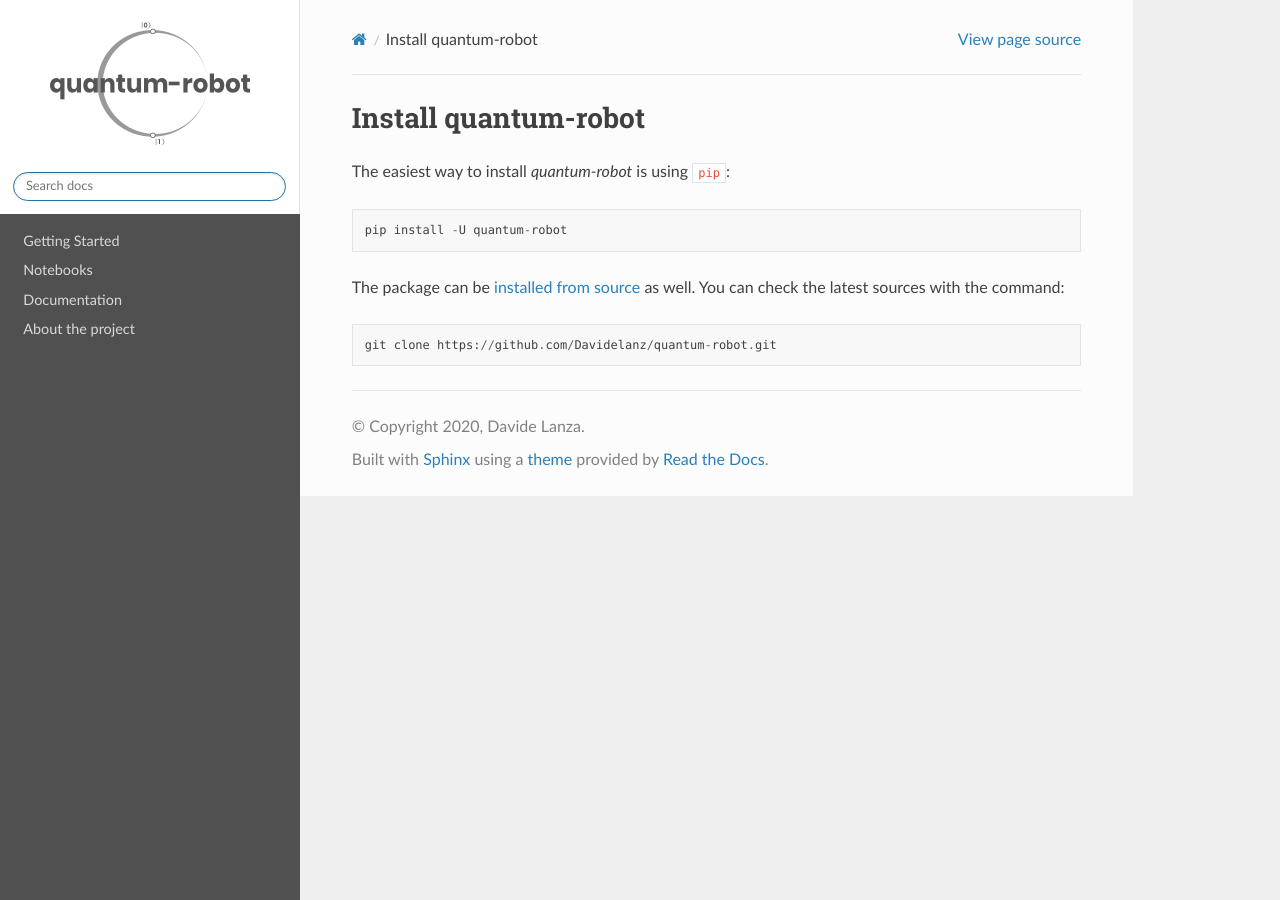
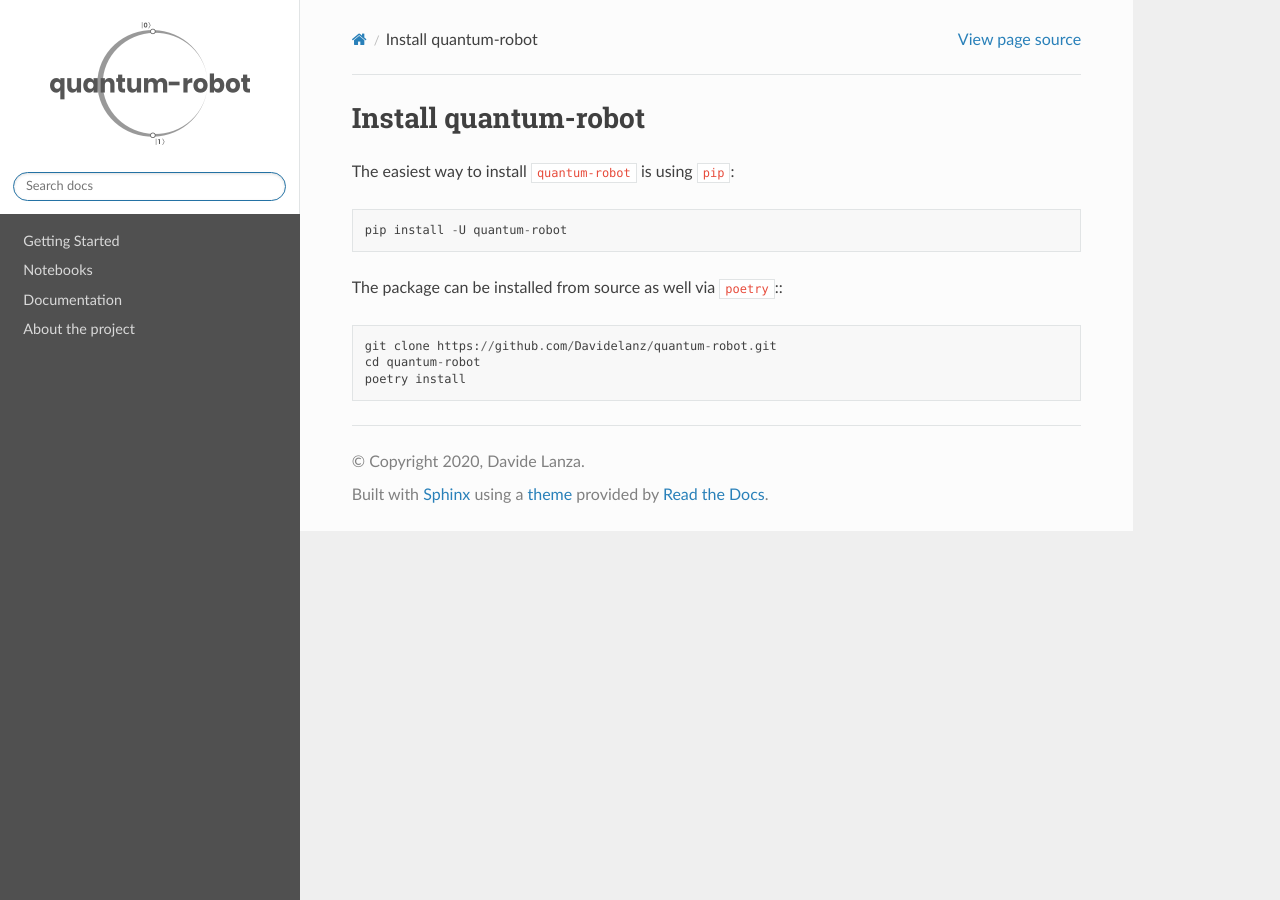
Before and after one commit to Davidelanz/quantum-robot, a Sphinx documentation site: the page built from docs/getting_started/install.rst, in a window 1280 px wide. Built offline with Sphinx 7.4.7 and the Read the Docs theme 2.0.0, drawn with Linux system fonts in a browser that asks for light colours; pages that are not in the unit, such as notebooks, are missing from menus.

Commit message:
Added poetry installation

```diff
--- a/docs/getting_started/install.rst
+++ b/docs/getting_started/install.rst
@@ -1,13 +1,14 @@
 Install quantum-robot
 ------------------------
 
-The easiest way to install *quantum-robot* is using ``pip``::
+The easiest way to install ``quantum-robot`` is using ``pip``::
 
     pip install -U quantum-robot
 
 
-The package can be `installed from
-source <https://packaging.python.org/tutorials/installing-packages/#id19>`__
-as well. You can check the latest sources with the command::
+
+The package can be installed from source as well via ``poetry``:::
 
     git clone https://github.com/Davidelanz/quantum-robot.git
+    cd quantum-robot
+    poetry install
```
